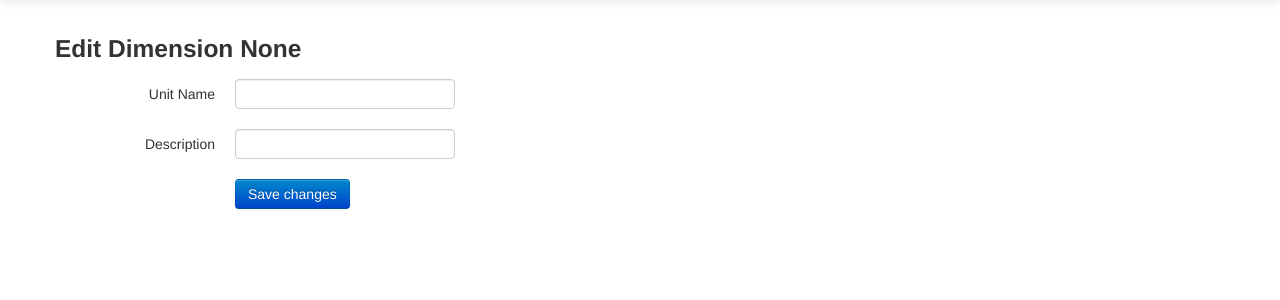
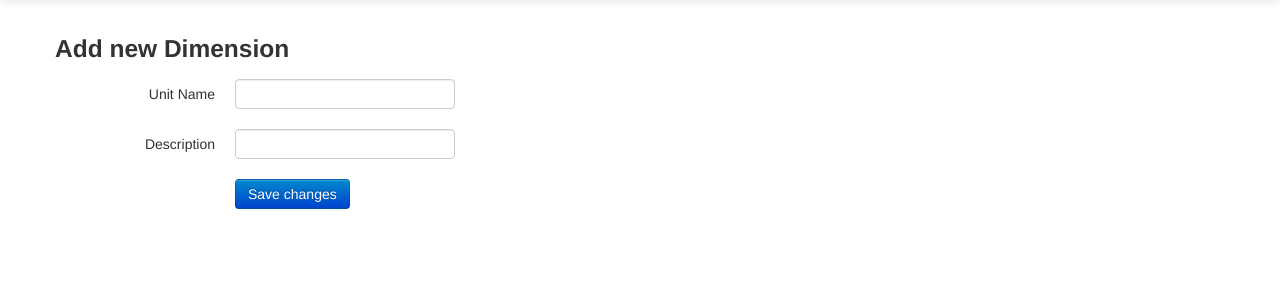
Before and after one commit to msscully/datamart, a Flask app: page /dimensions/add in a window 1280 px wide. Shown: the part 41-341 px from the top of the page. Run offline with Flask 2, Linux system fonts and the light colour scheme; parts of the project's set-up code (start-up, migrations or seed data) failed here and were passed over; some libraries are stand-ins or nearby versions.

Commit message:
Variable and dimension add/edit pages have correct dynamic title.

```diff
--- a/datamart/templates/dimension_edit.html
+++ b/datamart/templates/dimension_edit.html
@@ -1,8 +1,9 @@
 {% extends "base.html" %}
 
-{% block title %} Edit Dimension {{dimension.id}}{% endblock %}
+{% block title %} {% if dimension.unit_name %} Edit Dimension {{dimension.unit_name}} {% else %} Add new Dimension {% endif %} {% endblock %}
+
 {% block container_content %}
-<h3>Edit Dimension {{dimension.id}}</h3>
+<h3>{% if dimension.unit_name %} Edit Dimension {{dimension.unit_name}} {% else %} Add new Dimension {% endif %}</h3>
 <form class='form-horizontal' action="{{ url_for('dimension_edit',dimension_id=dimension.id) }}" method=post>
   <fieldset>
     {{ form.hidden_tag() }}
--- a/datamart/templates/variable_edit.html
+++ b/datamart/templates/variable_edit.html
@@ -1,9 +1,9 @@
 {% extends "base.html" %}
 
-{% block title %}{% if True %} Edit Variable {{variable.display_name}} {% else %} Add Variable {% endif %}{% endblock %}
+{% block title %}{% if variable.display_name %} Edit Variable {{variable.display_name}} {% else %} Add Variable {% endif %}{% endblock %}
 
 {% block container_content %}
-<h3>Edit Variable {{variable.display_name}}</h3>
+<h3>{% if variable.display_name %} Edit Variable {{variable.display_name}} {% else %} Add Variable {% endif %}</h3>
 <form class='form-horizontal' action="{{ url_for('variable_edit',variable_id=variable.id) }}" method=post>
   <fieldset>
     {{ form.hidden_tag() }}
```
